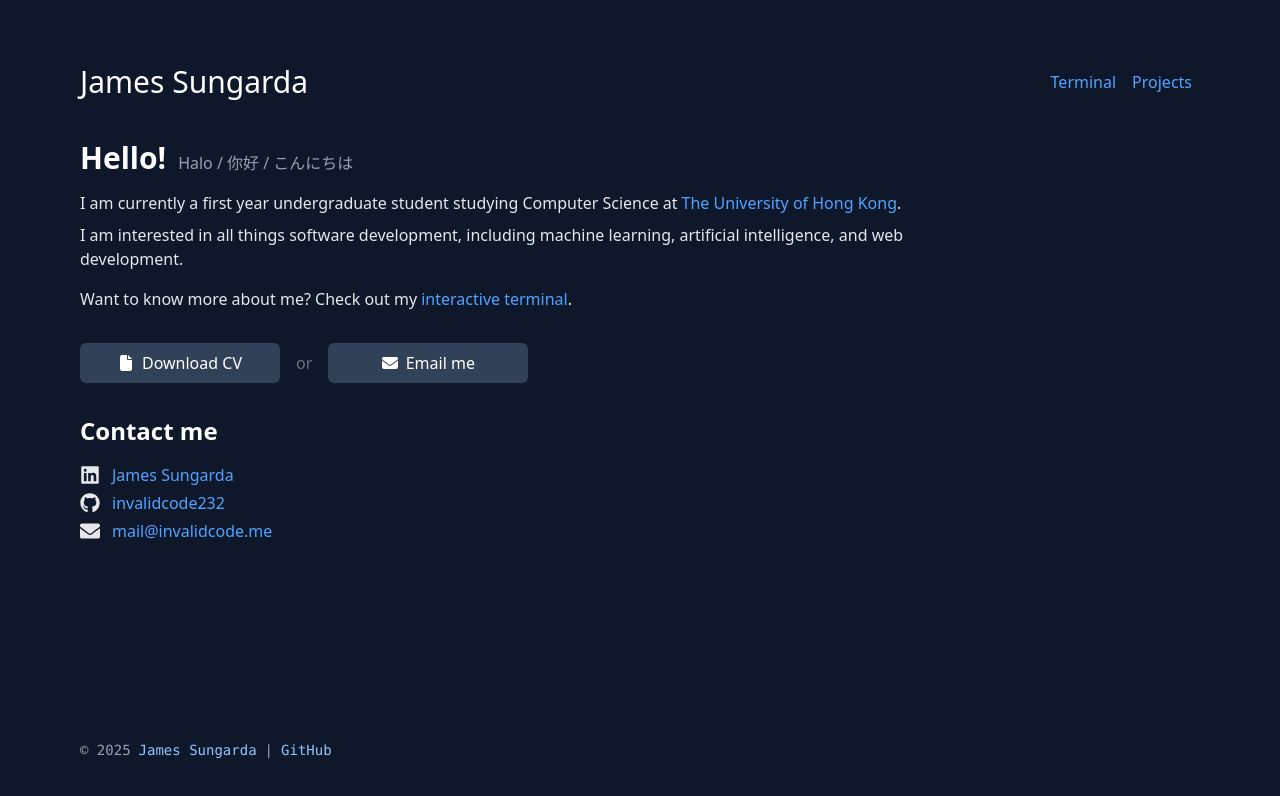
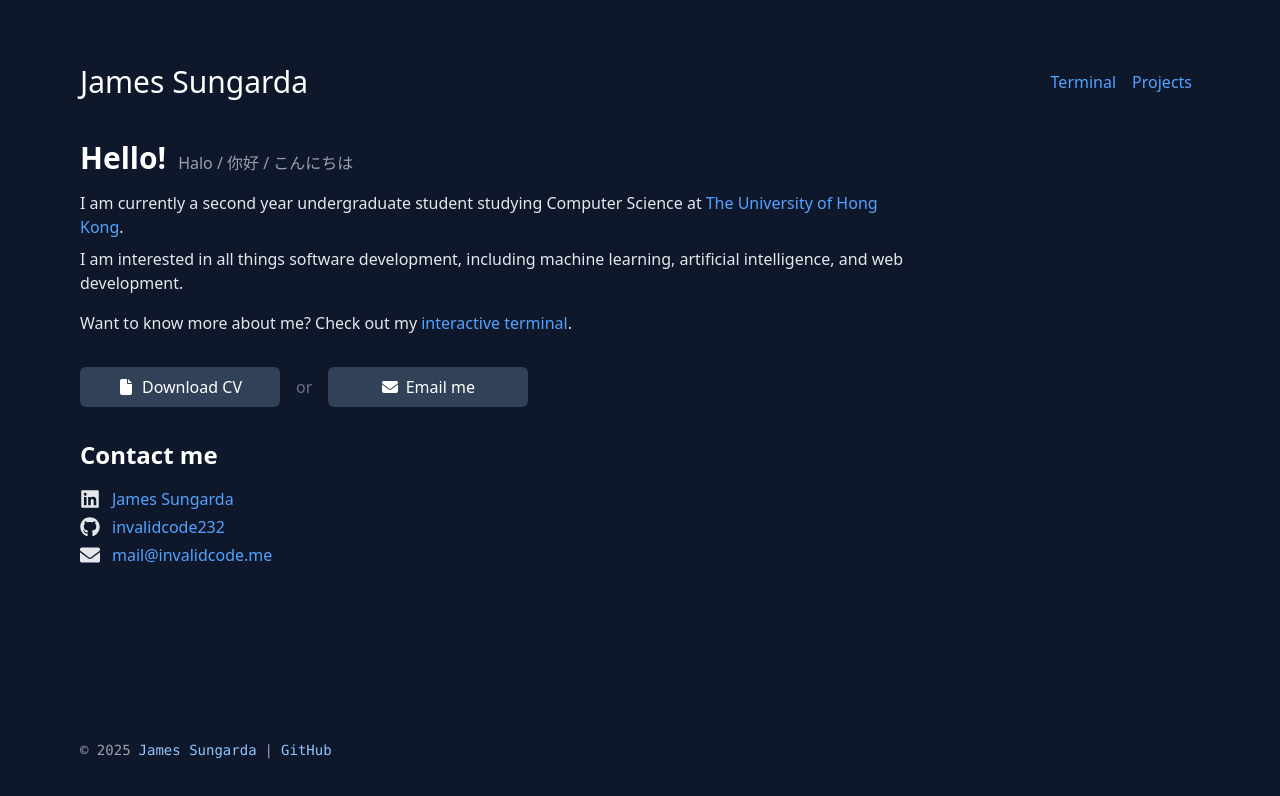
Before and after one commit to invalidcode232/invalidcode232.github.io, a React (Vite) app: page / in a window 1280 px wide. Shown: the top 796 px of the page. Built offline with nearby package versions, Linux system fonts and the light colour scheme.

Commit message:
feat: update year of study

```diff
--- a/src/pages/Home.tsx
+++ b/src/pages/Home.tsx
@@ -20,7 +20,7 @@ function Home() {
         aria-label="introduction"
       >
         <p className="mb-2">
-                    I am currently a first year undergraduate student studying
+          I am currently a second year undergraduate student studying
           Computer Science at
           <a
             href={"https://hku.hk"}
```
Also changed, not shown: 1 other file (tests, documents, lock files or other folders). Lines whose indentation alone changed are shown as unchanged.
